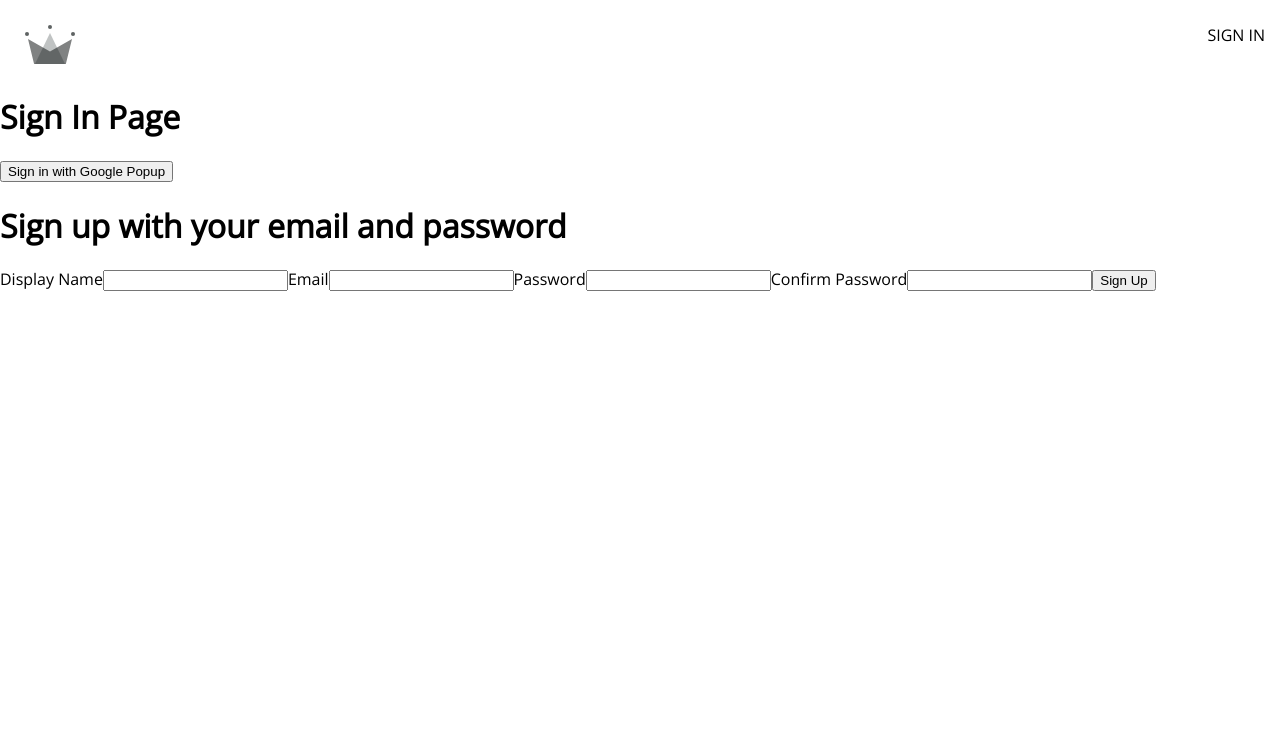
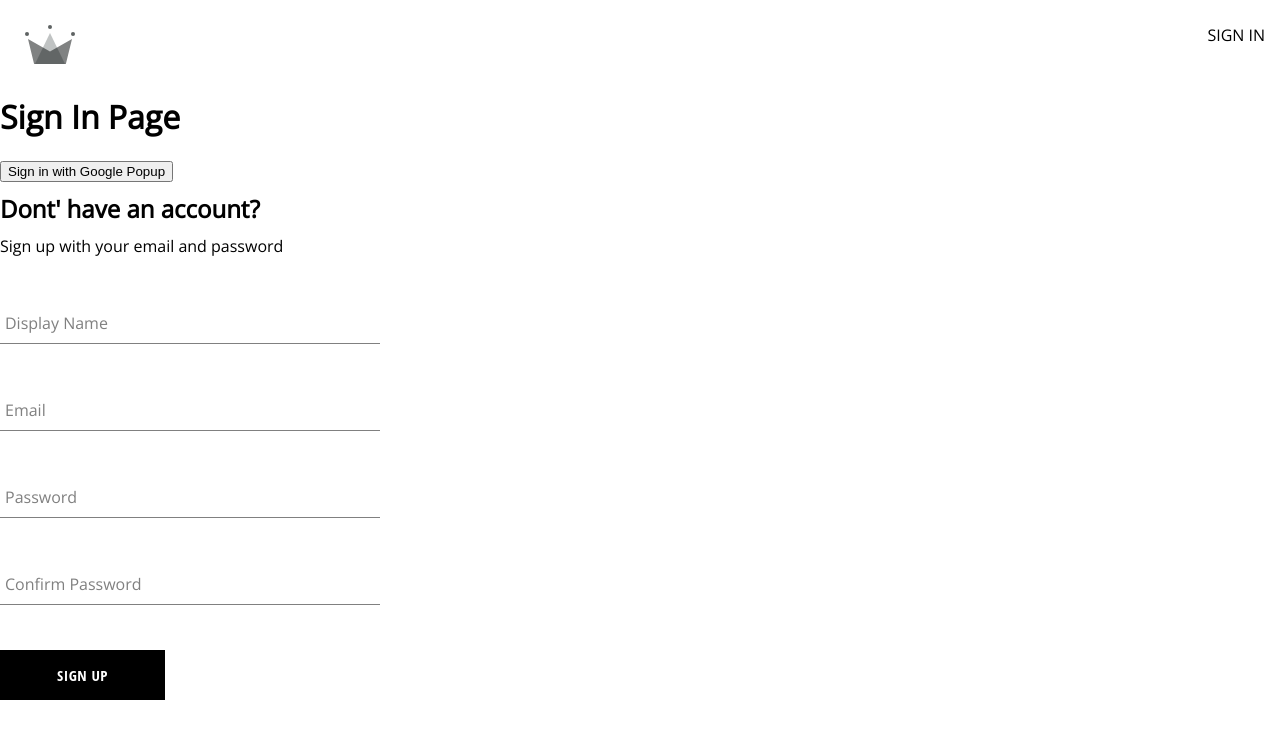
Before and after one commit to totablue/udemy-capstone-project, a React (Create React App) app: page /signin in a window 1280 px wide. Shown: the top 738 px of the page. Built offline with nearby package versions, Linux system fonts and the light colour scheme.

Commit message:
created sign up, form input, button component

```diff
--- /dev/null
+++ b/src/components/button/Button.jsx
@@ -0,0 +1,21 @@
+import React from "react";
+
+import "./Button.styles.scss";
+
+const BUTTON_TYPE_CLASSES = {
+    google: "google-sign-in",
+    inverted: "inverted",
+};
+
+const Button = ({ children, buttonType, ...otherProps }) => {
+    return (
+        <button
+            className={`button-container ${BUTTON_TYPE_CLASSES[buttonType]}`}
+            {...otherProps}
+        >
+            {children}
+        </button>
+    );
+};
+
+export default Button;
--- /dev/null
+++ b/src/components/button/Button.styles.scss
@@ -0,0 +1,46 @@
+.button-container {
+    min-width: 165px;
+    width: auto;
+    height: 50px;
+    letter-spacing: 0.5px;
+    line-height: 50px;
+    padding: 0 35px 0 35px;
+    font-size: 15px;
+    background-color: black;
+    color: white;
+    text-transform: uppercase;
+    font-family: "Open Sans Condensed";
+    font-weight: bolder;
+    border: none;
+    cursor: pointer;
+    display: flex;
+    justify-content: center;
+
+    &:hover {
+        background-color: white;
+        color: black;
+        border: 1px solid black;
+    }
+
+    &.google-sign-in {
+        background-color: #4285f4;
+        color: white;
+
+        &:hover {
+            background-color: #357ae8;
+            border: none;
+        }
+    }
+
+    &.inverted {
+        background-color: white;
+        color: black;
+        border: 1px solid black;
+
+        &:hover {
+            background-color: black;
+            color: white;
+            border: none;
+        }
+    }
+}
--- /dev/null
+++ b/src/components/form-input/FormInput.jsx
@@ -0,0 +1,21 @@
+import React from "react";
+import "./FormInput.styles.scss";
+
+const FormInput = ({ label, ...otherProps }) => {
+    return (
+        <div className="group">
+            <input className="form-input" {...otherProps} />
+            {label && (
+                <label
+                    className={`${
+                        otherProps.value.length ? "shrink" : ""
+                    } form-input-label`}
+                >
+                    {label}
+                </label>
+            )}
+        </div>
+    );
+};
+
+export default FormInput;
--- /dev/null
+++ b/src/components/form-input/FormInput.styles.scss
@@ -0,0 +1,54 @@
+$sub-color: grey;
+$main-color: black;
+
+@mixin shrinkLabel {
+    top: -14px;
+    font-size: 12px;
+    color: $main-color;
+}
+
+.group {
+    position: relative;
+    margin: 45px 0;
+
+    .form-input {
+        background: none;
+        background-color: white;
+        color: $sub-color;
+        font-size: 18px;
+        padding: 10px 10px 10px 5px;
+        display: block;
+        width: 100%;
+        border: none;
+        border-radius: 0;
+        border-bottom: 1px solid $sub-color;
+        margin: 25px 0;
+
+        &:focus {
+            outline: none;
+        }
+
+        &:focus ~ .form-input-label {
+            @include shrinkLabel();
+        }
+    }
+
+    input[type="password"] {
+        letter-spacing: 0.3em;
+    }
+
+    .form-input-label {
+        color: $sub-color;
+        font-size: 16px;
+        font-weight: normal;
+        position: absolute;
+        pointer-events: none;
+        left: 5px;
+        top: 10px;
+        transition: 300ms ease all;
+
+        &.shrink {
+            @include shrinkLabel();
+        }
+    }
+}
--- a/src/components/sign-up-form/SignUpForm.jsx
+++ b/src/components/sign-up-form/SignUpForm.jsx
@@ -4,6 +4,11 @@ import {
     createAuthUserWithEmailAndPassword,
     createUserDocumentFromAuth,
 } from "../../utils/firebase/firebase.utils";
+
+import FormInput from "../form-input/FormInput";
+import Button from "../button/Button";
+
+import "./SignUpForm.styles.scss";
 
 const defaultFormFields = {
     displayName: "",
@@ -59,11 +64,12 @@ const SignUpForm = () => {
     };
 
     return (
-        <div>
-            <h1>Sign up with your email and password</h1>
+        <div className="sign-up-container">
+            <h2>Dont' have an account?</h2>
+            <span>Sign up with your email and password</span>
             <form onSubmit={handleSubmit}>
-                <label htmlFor="">Display Name</label>
-                <input
+                <FormInput
+                    label="Display Name"
                     type="text"
                     required
                     onChange={handleChange}
@@ -71,8 +77,8 @@ const SignUpForm = () => {
                     value={displayName}
                 />
 
-                <label htmlFor="">Email</label>
-                <input
+                <FormInput
+                    label="Email"
                     type="email"
                     required
                     onChange={handleChange}
@@ -80,8 +86,8 @@ const SignUpForm = () => {
                     value={email}
                 />
 
-                <label htmlFor="">Password</label>
-                <input
+                <FormInput
+                    label="Password"
                     type="password"
                     required
                     onChange={handleChange}
@@ -89,15 +95,15 @@ const SignUpForm = () => {
                     value={password}
                 />
 
-                <label htmlFor="">Confirm Password</label>
-                <input
+                <FormInput
+                    label="Confirm Password"
                     type="password"
                     required
                     onChange={handleChange}
                     name="confirmPassword"
                     value={confirmPassword}
                 />
-                <button type="submit">Sign Up</button>
+                <Button type="submit">Sign Up</Button>
             </form>
         </div>
     );
--- /dev/null
+++ b/src/components/sign-up-form/SignUpForm.styles.scss
@@ -0,0 +1,9 @@
+.sign-up-container {
+    display: flex;
+    flex-direction: column;
+    width: 380px;
+
+    h2 {
+        margin: 10px 0;
+    }
+}
```
